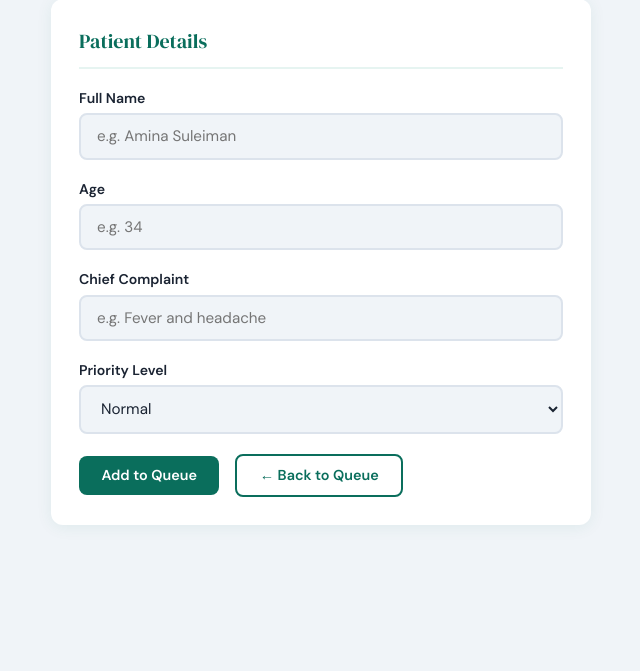
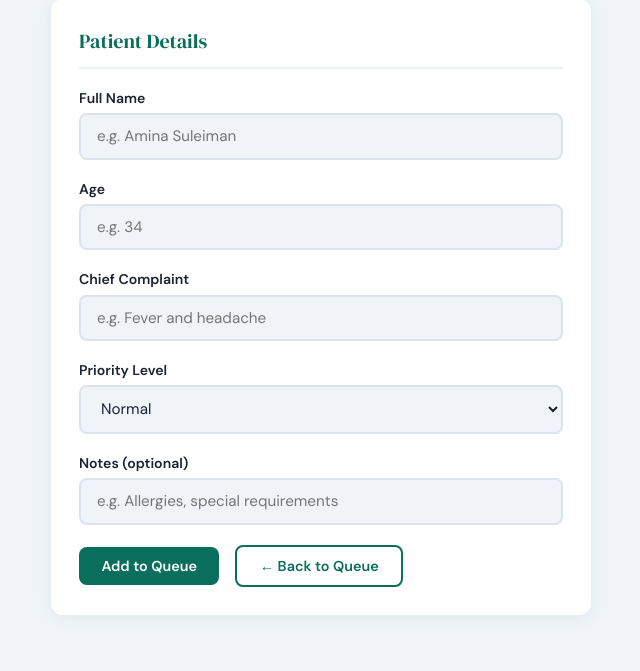
Before and after one commit to zuhurahh/health_clinic, a Flask app: page /register in a window 1280 px wide. Shown: the part 194-865 px from the top of the page, without its empty margins (133-773 px from the left). Before the commit the page ends 719 px from the top, so only its background shows below. Run offline with Flask 3, Linux system fonts and the light colour scheme.

Commit message:
add optional notes field to patient registration

```diff
--- a/app.py
+++ b/app.py
@@ -28,6 +28,7 @@ def register():
         age = request.form.get("age", "").strip()
         complaint = request.form.get("complaint", "").strip()
         priority = request.form.get("priority", "Normal").strip()
+        notes = request.form.get("notes", "").strip()
 
         # Basic validation
         if not name or not age or not complaint:
@@ -49,7 +50,7 @@ def register():
         if priority not in ("Normal", "Urgent", "Emergency"):
             priority = "Normal"
 
-        patient = queue.register_patient(name, age, complaint, priority)
+        patient = queue.register_patient(name, age, complaint, priority, notes)
         flash(
             f"✅ {patient.name} registered successfully! Ticket #{patient.ticket_number} ({patient.priority}).",
             "success",
--- a/templates/index.html
+++ b/templates/index.html
@@ -82,7 +82,7 @@
       {% for patient in waiting_list %}
       <tr{% if loop.first %} class="next-patient"{% endif %}>
         <td><span class="ticket">#{{ patient.ticket_number }}</span></td>
-        <td><strong>{{ patient.name }}</strong></td>
+        <td><strong>{{ patient.name }}</strong>{% if patient.notes %}<br><span style="font-size:0.8rem; color:var(--muted);">{{ patient.notes }}</span>{% endif %}</td>
         <td>{% if patient.priority == 'Emergency' %}<span style="color:var(--danger); font-weight:700;">🔴 Emergency</span>{% elif patient.priority == 'Urgent' %}<span style="color:var(--accent); font-weight:700;">🟠 Urgent</span>{% else %}<span style="color:var(--muted);">Normal</span>{% endif %}</td>
         <td>{{ patient.age }}</td>
         <td>{{ patient.complaint }}</td>
--- a/templates/register.html
+++ b/templates/register.html
@@ -35,6 +35,11 @@
       </select>
     </div>
 
+    <div class="form-group">
+      <label for="notes">Notes (optional)</label>
+      <input type="text" id="notes" name="notes" placeholder="e.g. Allergies, special requirements" />
+    </div>
+
     <div style="display:flex; gap:1rem; align-items:center; flex-wrap:wrap;">
       <button type="submit" class="btn btn-primary">Add to Queue</button>
       <a href="/" class="btn btn-outline">← Back to Queue</a>
--- a/templates/seen_today.html
+++ b/templates/seen_today.html
@@ -32,7 +32,7 @@
       {% for patient in seen_list %}
       <tr>
         <td><span class="ticket">#{{ patient.ticket_number }}</span></td>
-        <td><strong>{{ patient.name }}</strong></td>
+        <td><strong>{{ patient.name }}</strong>{% if patient.notes %}<br><span style="font-size:0.8rem; color:var(--muted);">{{ patient.notes }}</span>{% endif %}</td>
         <td>{% if patient.priority == 'Emergency' %}<span style="color:var(--danger); font-weight:700;">Emergency</span>{% elif patient.priority == 'Urgent' %}<span style="color:var(--accent); font-weight:700;">Urgent</span>{% else %}<span style="color:var(--muted);">Normal</span>{% endif %}</td>
         <td>{{ patient.age }}</td>
         <td>{{ patient.complaint }}</td>
```
Also changed, not shown: models.py (+5 -3 lines).
